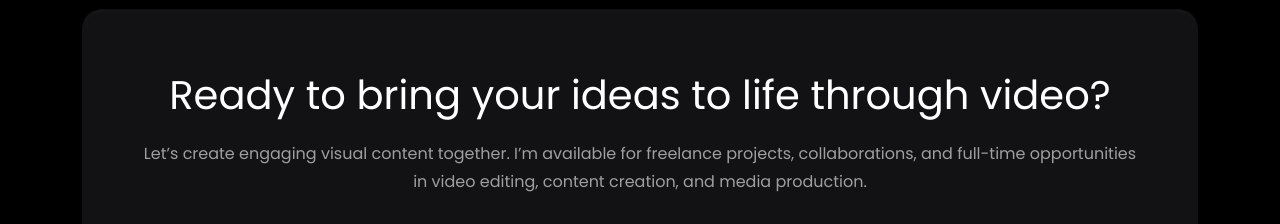
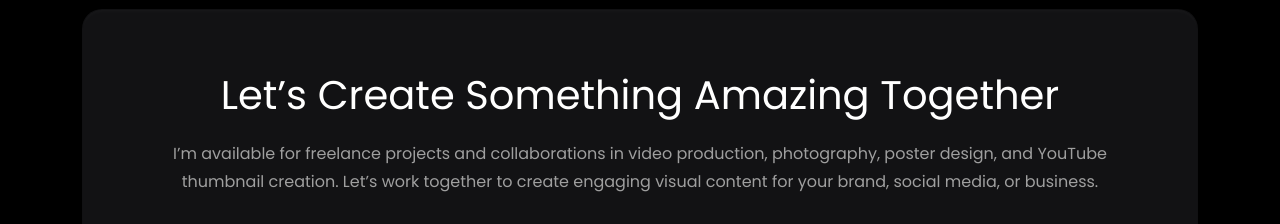
Before and after one commit to zayaaan-al/Jazeem-s-Portfolio, a Next.js app: page / in a window 1280 px wide. Shown: the part 3085-3309 px from the top of the page. Built offline with nearby package versions, Linux system fonts and the light colour scheme.

Commit message:
calltoaction

```diff
--- a/src/components/sections/callToAction.jsx
+++ b/src/components/sections/callToAction.jsx
@@ -13,14 +13,14 @@ const CallToAction = () => {
                             <div className="about-content-part call-to-action-part text-center">
 
                                 <h2>
-                                    Ready to bring your ideas to life through video?
+                                    Let’s Create Something Amazing Together
                                 </h2>
 
                                 <p>
-                                    Let’s create engaging visual content together.
-                                    I’m available for freelance projects, collaborations,
-                                    and full-time opportunities in video editing,
-                                    content creation, and media production.
+                                    I’m available for freelance projects and collaborations in
+                                    video production, photography, poster design, and YouTube
+                                    thumbnail creation. Let’s work together to create engaging
+                                    visual content for your brand, social media, or business.
                                 </p>
 
                                 <div className="hero-btns">
@@ -30,7 +30,7 @@ const CallToAction = () => {
                                         rel="noopener noreferrer"
                                         className="theme-btn"
                                     >
-                                        Let's Talk <i><RiWhatsappLine size={16} /></i>
+                                        Contact on WhatsApp <i><RiWhatsappLine size={16} /></i>
                                     </a>
                                 </div>
 
```
